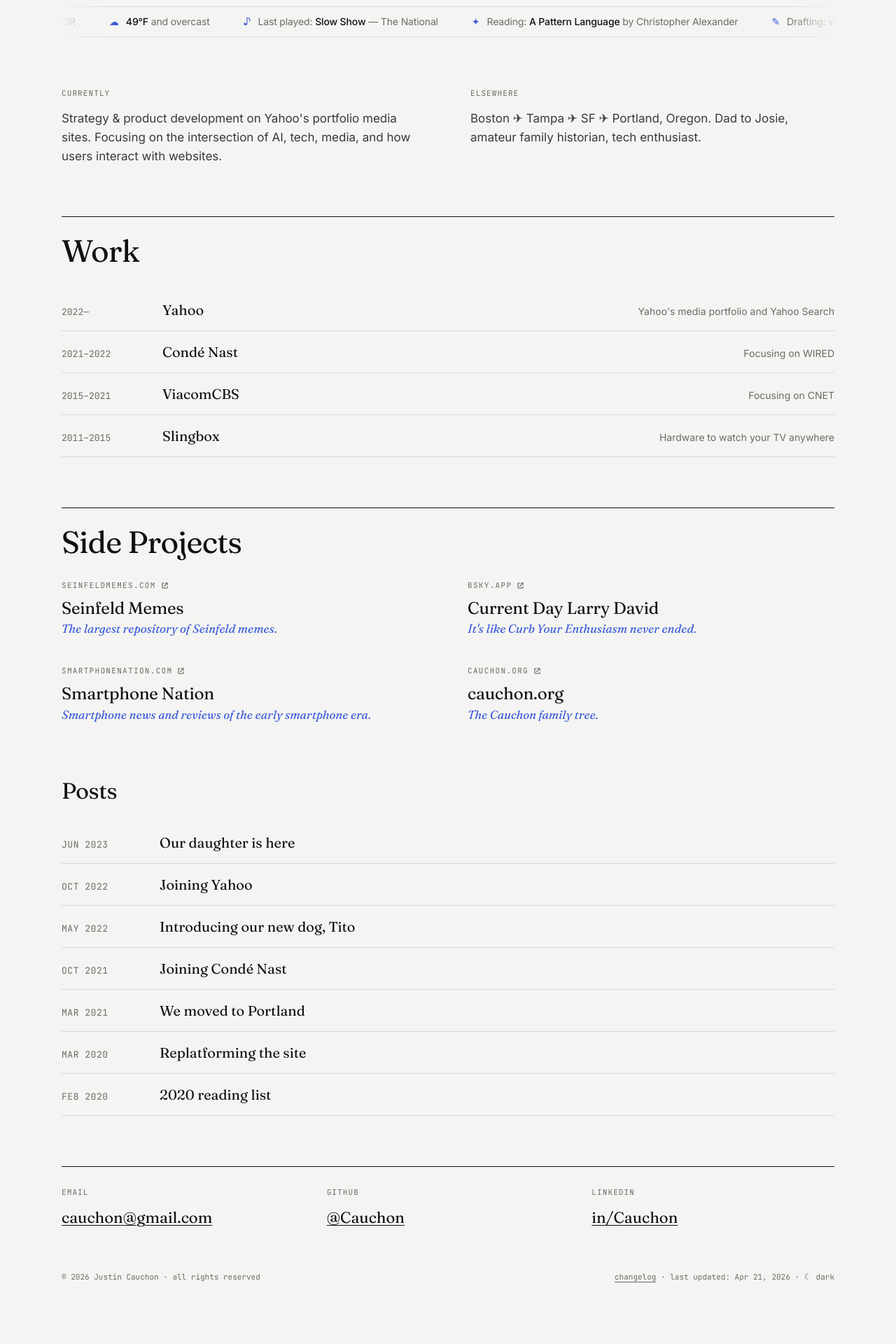
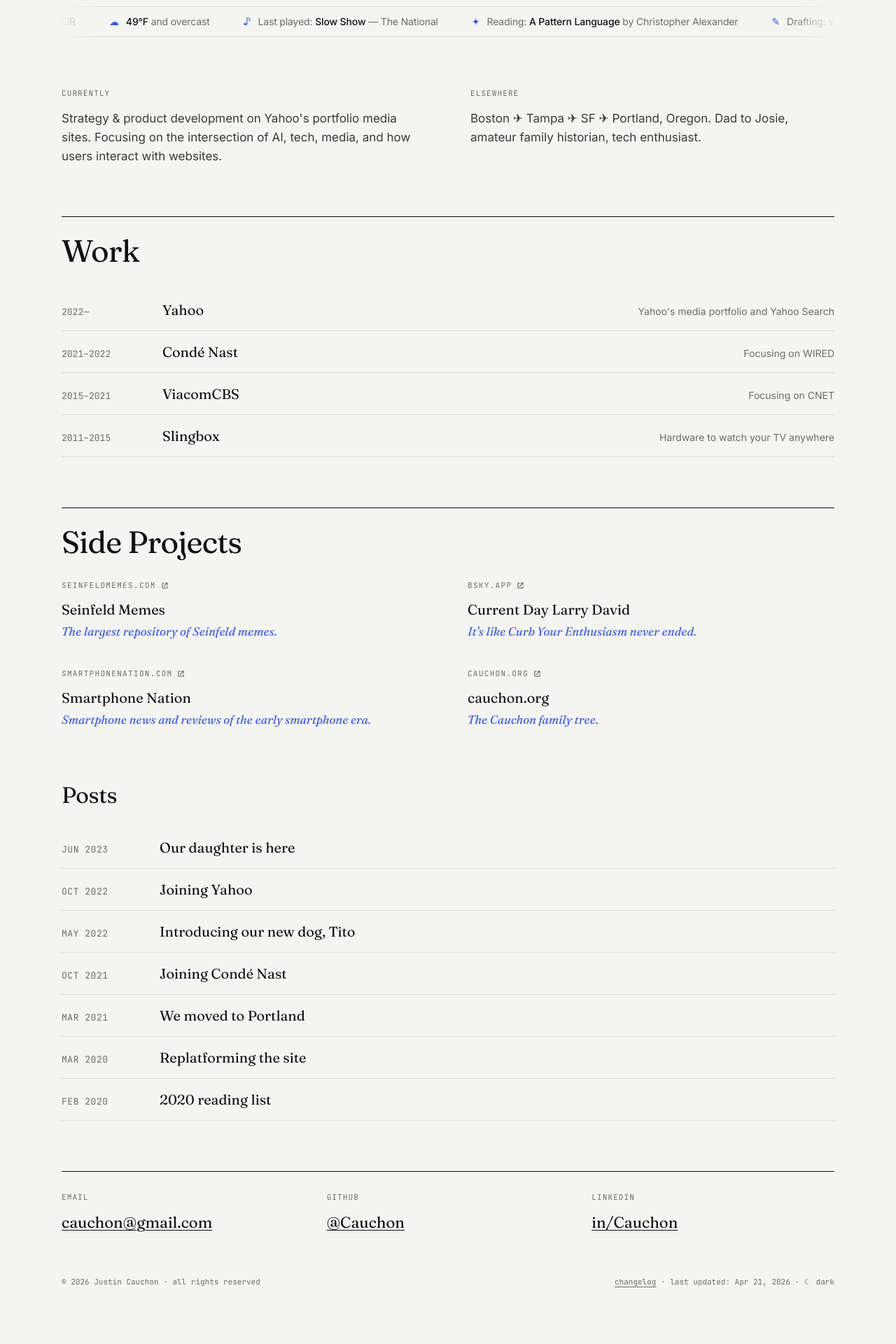
Before and after one commit to Cauchon/cauchon.github.io, a Jekyll site: the page built from index.html, in a window 1280 px wide. Shown: the part 783-2703 px from the top of the page at 70% size. Built offline with Jekyll 4.4.1, drawn with Linux system fonts in a browser that asks for light colours.

Commit message:
Match Side Projects title size to Work row titles
Co-Authored-By: Claude Sonnet 4.6 <noreply@anthropic.com>

```diff
--- a/css/home.css
+++ b/css/home.css
@@ -277,9 +277,7 @@ a {
 }
 .side-projects__title {
   font-family: 'Fraunces', 'Iowan Old Style', Georgia, serif;
-  font-size: 24px;
-  line-height: 1.15;
-  letter-spacing: -0.01em;
+  font-size: 20px;
   color: var(--ink);
   margin-bottom: 4px;
 }
@@ -782,7 +780,6 @@ a {
   .work-row { grid-template-columns: 84px 1fr; gap: 16px; }
   .work-row .note { grid-column: 2; }
   .side-projects__grid { grid-template-columns: 1fr; row-gap: 28px; }
-  .side-projects__title { font-size: 22px; }
   .writing h2 { font-size: 24px; }
   .writing a.post-row { grid-template-columns: 96px 1fr; gap: 14px; }
   .elsewhere { grid-template-columns: 1fr; gap: 20px; }
```
